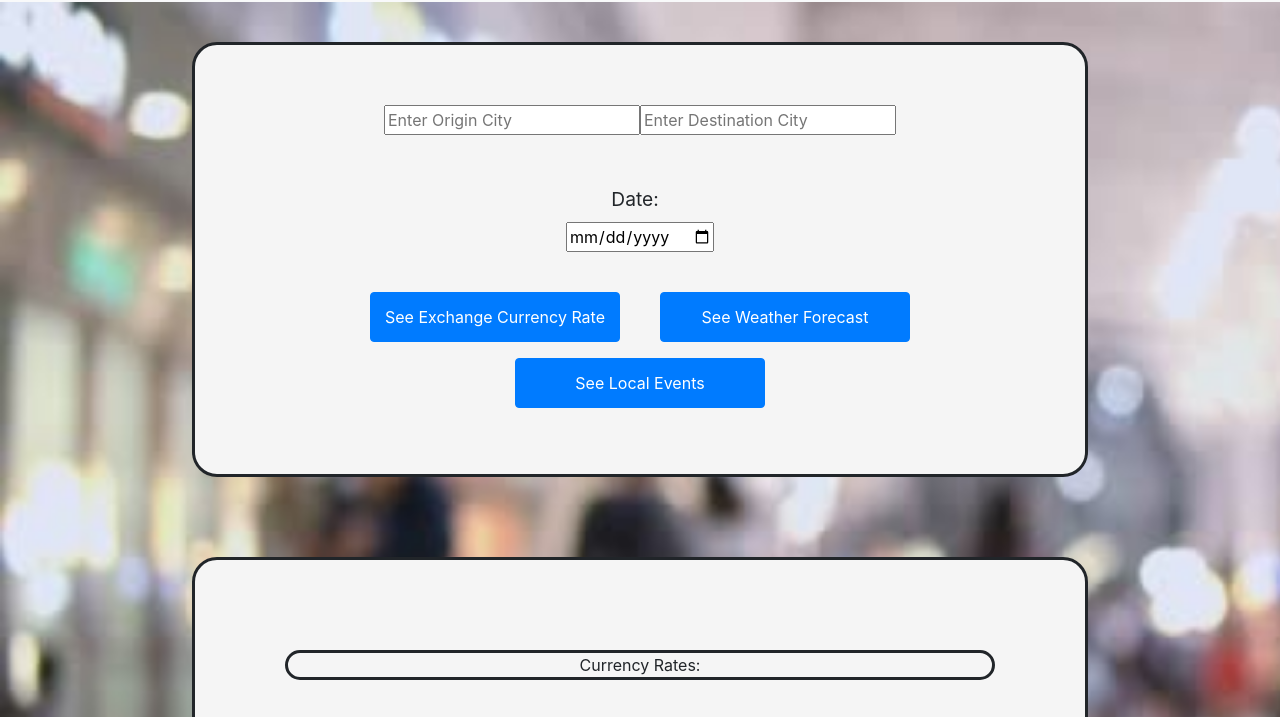
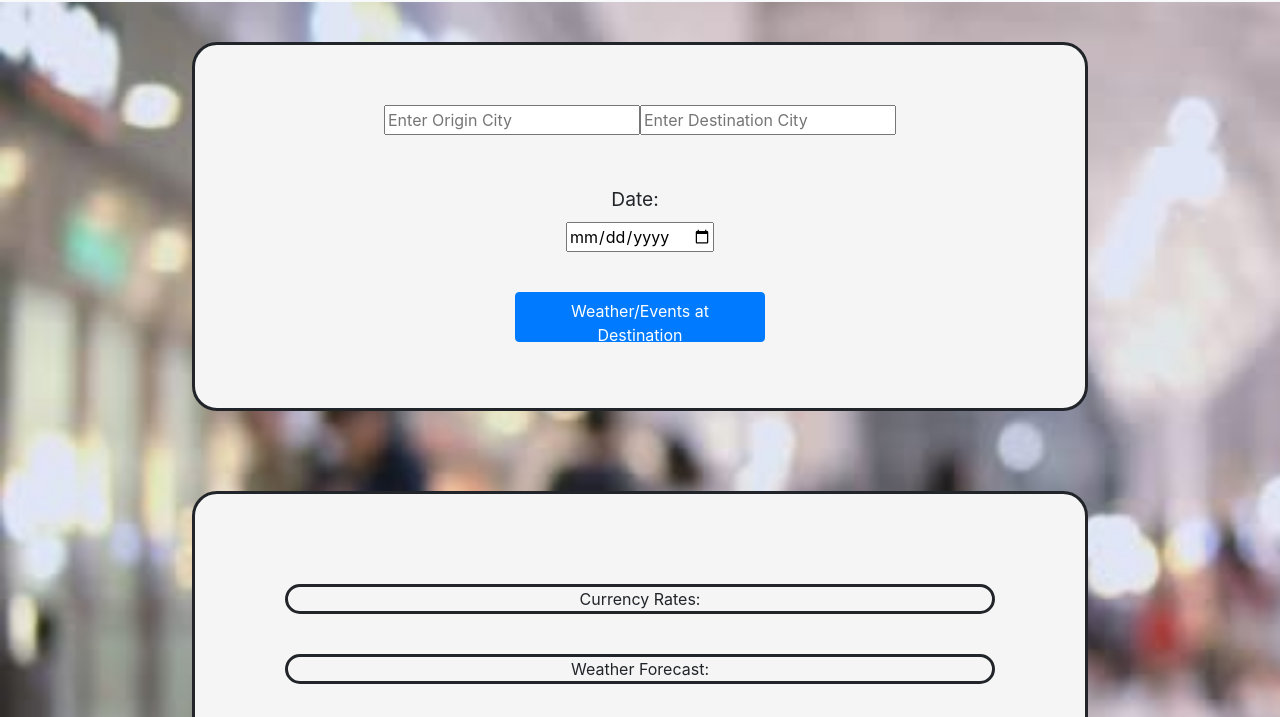
Before and after one commit to ccardinale98/travel-support, a plain HTML site: page index.html in a window 1280 px wide. Shown: the part 54-771 px from the top of the page. Drawn offline with nearby package versions, Linux system fonts and the light colour scheme; no server answers.

Commit message:
midday 0817 1521 update

```diff
--- a/assets/script/weather.js
+++ b/assets/script/weather.js
@@ -1,7 +1,7 @@
 console.log("This is weather JS");
 
 var weatherText = document.getElementById('weather-div');
-var weatherBtn = document.getElementById('btn-weather');
+var weatherBtn = document.getElementById('btn-main');
 
 function getWeather(event) {
     event.preventDefault();
@@ -22,7 +22,7 @@ function getWeather(event) {
             console.log(data);
             var tempData = document.createElement("p");
             var humData = document.createElement("p");
-            var descriptionData = document.createElement("p")
+            var descriptionData = document.createElement("p");
             var temp = data.list[0].main.temp;
             var humidity = data.list[0].main.humidity;
             var description = data.list[0].weather[0].description;
--- a/index.html
+++ b/index.html
@@ -49,9 +49,8 @@
                 <input type='date' id='date-input' name='trip-date'>
             </section>
             <section id='button-section'>
-                <button type="submit" class="btn btn-primary mb-3" id='btn-exchange'>See Exchange Currency Rate</button>
-                <button type="submit" class="btn btn-primary mb-3" id='btn-weather'>See Weather Forecast</button>
-                <button type="submit" class="btn btn-primary mb-3" id='btn-flights'>See Local Events</button>
+
+                <button type="submit" class="btn btn-primary mb-3" id='btn-main'>Weather/Events at Destination</button>
             </section>
         </form>
         <section id='resource-section'>
```
